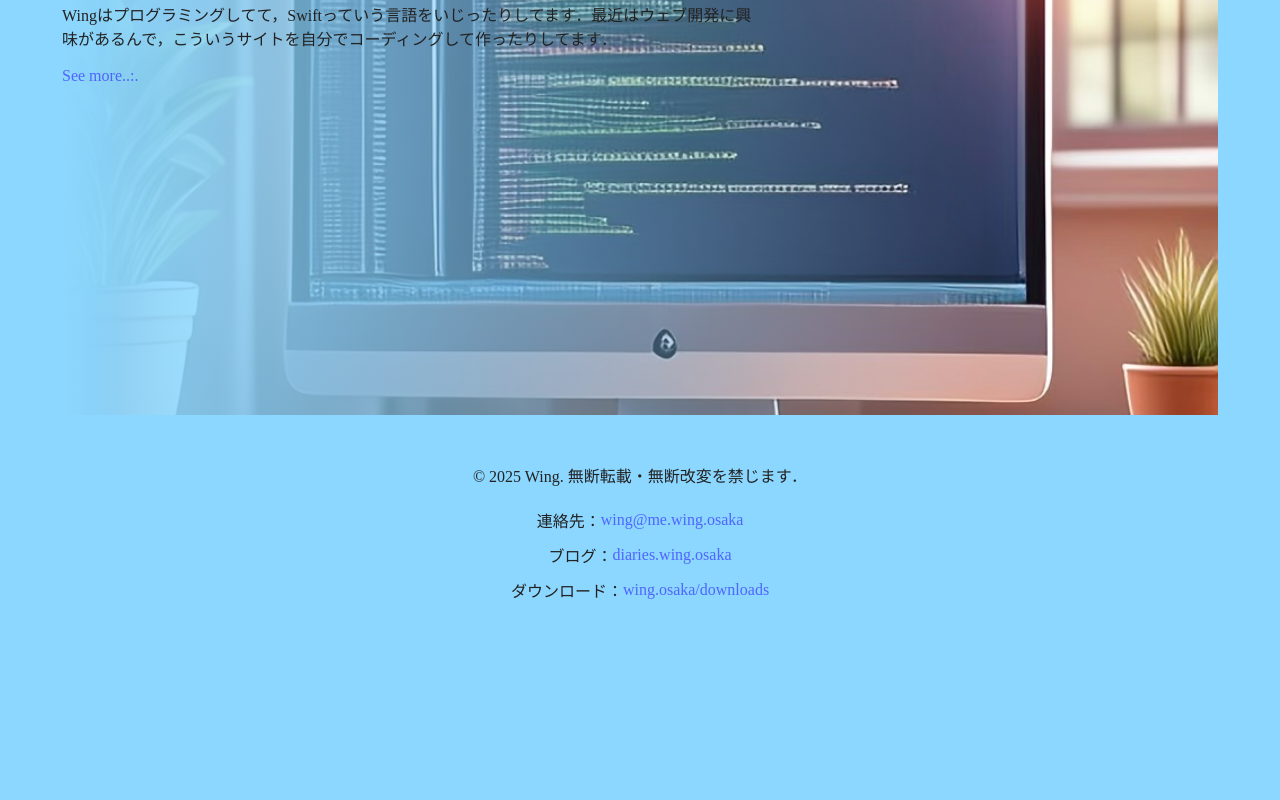
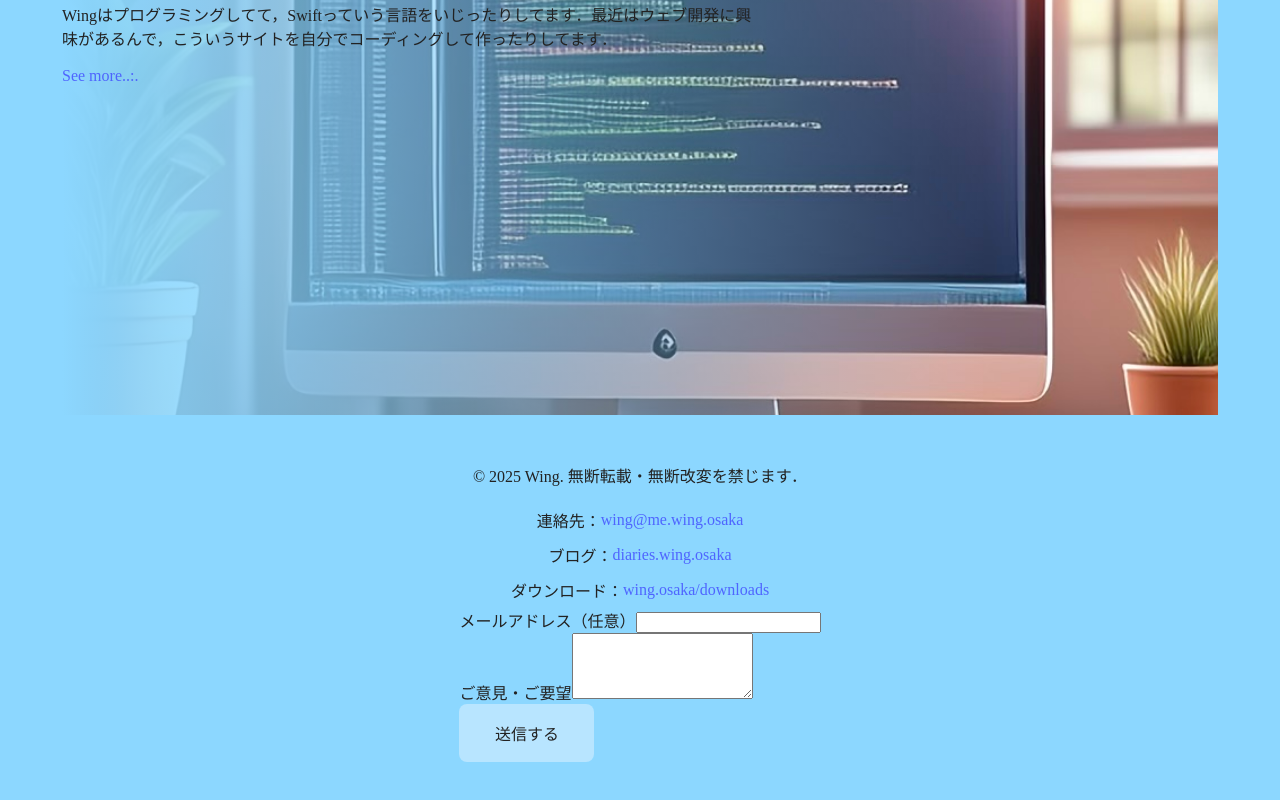
Before and after one commit to te-wing/wing-site-nextjs, a Next.js app: page / in a window 1280 px wide. Shown: the part 2106-2906 px from the top of the page. Before the commit the page ends 2752 px from the top, so only its background shows below. Built offline with nearby package versions, Linux system fonts and the light colour scheme; a web font is replaced by a local one.

Commit message:
layoutでフォームを呼び出す

```diff
--- a/src/app/layout.jsx
+++ b/src/app/layout.jsx
@@ -2,6 +2,7 @@ import "./globals.scss";
 import Link from 'next/link';
 import BackToTopButton from './BackToTopButton.jsx';
 import WingLogo from './wingLogo';
+import Formbox from "./formbox";
 
 export const metadata = {
   title: "Wingのサイト",
@@ -47,6 +48,7 @@ export default function RootLayout({ children }) {
               <Link href="/downloads">wing.osaka/downloads</Link>
             </div>
           </section>
+          <Formbox />
         </footer>
       </body>
     </html>
```
